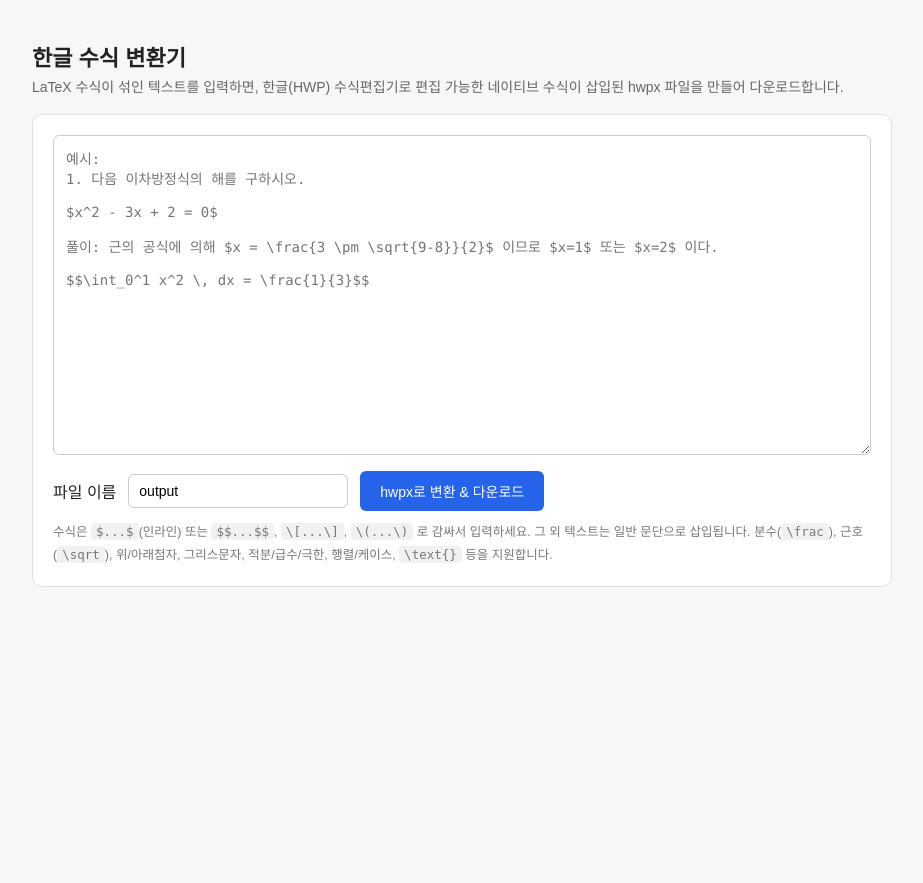
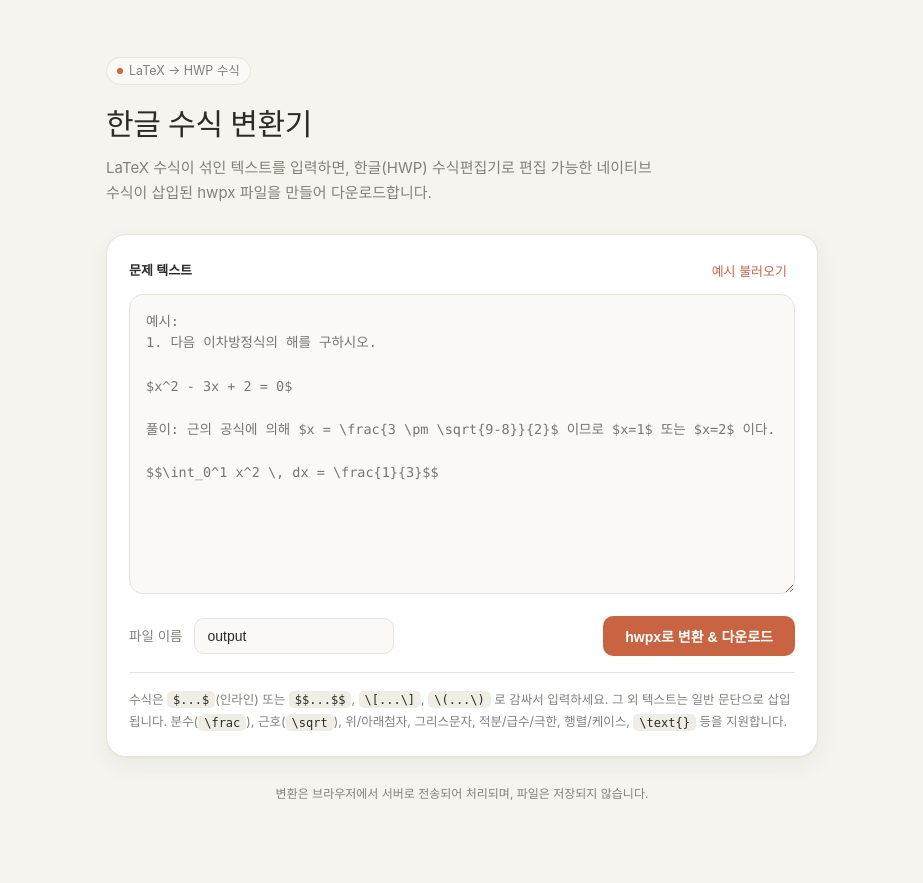
Before and after one commit to gx2001-JH/hwpx-, a Flask app: page / in a window 1280 px wide. Shown: the whole page, without its empty margins (178-1101 px from the left). Before the commit the page ends 587 px from the top, so only its background shows below. Run offline with Flask 3, Linux system fonts and the light colour scheme.

Commit message:
Redesign UI with Claude's warm, minimal visual style
Cream background, clay accent color, rounded cards, serif heading, and a
loading spinner on the status line. Also fixed the status text that still
referenced the old HWP-automation flow, and added a one-click example loader.

Co-Authored-By: Claude Sonnet 5 <noreply@anthropic.com>

```diff
--- a/templates/index.html
+++ b/templates/index.html
@@ -2,69 +2,187 @@
 <html lang="ko">
 <head>
 <meta charset="UTF-8">
+<meta name="viewport" content="width=device-width, initial-scale=1">
 <title>한글 수식 변환기</title>
 <style>
-  :root { color-scheme: light; }
+  :root {
+    color-scheme: light;
+    --bg: #F5F4EE;
+    --surface: #FFFFFF;
+    --surface-2: #FAF9F5;
+    --border: #E6E4DA;
+    --text: #2E2B26;
+    --text-muted: #83807A;
+    --accent: #C96442;
+    --accent-hover: #B5573A;
+    --accent-soft: #F3E4DC;
+    --code-bg: #EFEDE4;
+    --ok: #4C7A4C;
+    --error: #B0453B;
+    --shadow: 0 1px 2px rgba(46, 43, 38, 0.04), 0 8px 24px rgba(46, 43, 38, 0.06);
+  }
   * { box-sizing: border-box; }
   body {
-    font-family: "Malgun Gothic", "맑은 고딕", sans-serif;
-    max-width: 900px;
-    margin: 40px auto;
-    padding: 0 20px;
-    color: #222;
-    background: #f7f7f9;
+    font-family: -apple-system, "Pretendard", "Apple SD Gothic Neo", "맑은 고딕", "Malgun Gothic", sans-serif;
+    max-width: 760px;
+    margin: 0 auto;
+    padding: 56px 24px 80px;
+    color: var(--text);
+    background: var(--bg);
+    line-height: 1.5;
   }
-  h1 { font-size: 22px; margin-bottom: 4px; }
-  p.desc { color: #666; font-size: 14px; margin-top: 0; line-height: 1.6; }
+  .eyebrow {
+    display: inline-flex;
+    align-items: center;
+    gap: 6px;
+    font-size: 12.5px;
+    color: var(--text-muted);
+    background: var(--surface-2);
+    border: 1px solid var(--border);
+    padding: 4px 10px;
+    border-radius: 100px;
+    margin-bottom: 16px;
+  }
+  .eyebrow .dot {
+    width: 6px;
+    height: 6px;
+    border-radius: 50%;
+    background: var(--accent);
+  }
+  h1 {
+    font-family: "Georgia", "Noto Serif KR", serif;
+    font-size: 30px;
+    font-weight: 500;
+    letter-spacing: -0.01em;
+    margin: 0 0 10px;
+    color: var(--text);
+  }
+  p.desc {
+    color: var(--text-muted);
+    font-size: 15px;
+    margin: 0 0 28px;
+    line-height: 1.65;
+    max-width: 58ch;
+  }
   .card {
-    background: #fff;
-    border: 1px solid #e0e0e0;
-    border-radius: 10px;
-    padding: 20px;
-    margin-top: 16px;
+    background: var(--surface);
+    border: 1px solid var(--border);
+    border-radius: 20px;
+    padding: 22px;
+    box-shadow: var(--shadow);
   }
+  .card + .card { margin-top: 16px; }
   textarea {
     width: 100%;
-    height: 320px;
-    font-family: "D2Coding", Consolas, monospace;
-    font-size: 14px;
-    padding: 12px;
-    border: 1px solid #ccc;
-    border-radius: 6px;
+    height: 300px;
+    font-family: "SFMono-Regular", "D2Coding", Consolas, monospace;
+    font-size: 13.5px;
+    line-height: 1.6;
+    padding: 16px;
+    border: 1px solid var(--border);
+    border-radius: 14px;
+    background: var(--surface-2);
+    color: var(--text);
     resize: vertical;
   }
-  .row { display: flex; gap: 12px; margin-top: 12px; align-items: center; flex-wrap: wrap; }
+  textarea:focus, input[type=text]:focus {
+    outline: none;
+    border-color: var(--accent);
+    box-shadow: 0 0 0 3px var(--accent-soft);
+  }
+  .toolbar {
+    display: flex;
+    justify-content: space-between;
+    align-items: center;
+    margin-bottom: 10px;
+  }
+  .toolbar .label {
+    font-size: 13px;
+    font-weight: 600;
+    color: var(--text);
+  }
+  .link-btn {
+    background: none;
+    border: none;
+    color: var(--accent);
+    font-size: 13px;
+    font-weight: 500;
+    cursor: pointer;
+    padding: 4px 8px;
+    border-radius: 6px;
+  }
+  .link-btn:hover { background: var(--accent-soft); }
+  .row { display: flex; gap: 12px; margin-top: 16px; align-items: center; flex-wrap: wrap; }
+  label[for=filename] { font-size: 13.5px; color: var(--text-muted); }
   input[type=text] {
-    padding: 8px 10px;
-    border: 1px solid #ccc;
-    border-radius: 6px;
+    padding: 9px 12px;
+    border: 1px solid var(--border);
+    border-radius: 10px;
     font-size: 14px;
-    width: 220px;
+    width: 200px;
+    background: var(--surface-2);
+    color: var(--text);
   }
-  button {
-    background: #2563eb;
+  button[type=submit] {
+    background: var(--accent);
     color: #fff;
     border: none;
-    padding: 10px 20px;
-    border-radius: 6px;
+    padding: 10px 22px;
+    border-radius: 10px;
     font-size: 14px;
+    font-weight: 600;
     cursor: pointer;
+    margin-left: auto;
+    transition: background 0.15s ease;
   }
-  button:disabled { background: #93b4f0; cursor: default; }
-  button:hover:not(:disabled) { background: #1d4ed8; }
+  button[type=submit]:disabled { background: #D9B7A9; cursor: default; }
+  button[type=submit]:hover:not(:disabled) { background: var(--accent-hover); }
   .hint {
     font-size: 12.5px;
-    color: #777;
-    margin-top: 10px;
-    line-height: 1.7;
+    color: var(--text-muted);
+    margin-top: 16px;
+    padding-top: 16px;
+    border-top: 1px solid var(--border);
+    line-height: 1.8;
   }
-  .hint code { background: #f1f1f4; padding: 1px 5px; border-radius: 4px; }
-  #status { margin-top: 10px; font-size: 13.5px; }
-  #status.error { color: #c0392b; }
-  #status.ok { color: #1a7f37; }
+  .hint code {
+    background: var(--code-bg);
+    color: var(--text);
+    padding: 1.5px 6px;
+    border-radius: 5px;
+    font-size: 12px;
+  }
+  #status {
+    margin-top: 12px;
+    font-size: 13.5px;
+    display: none;
+    align-items: center;
+    gap: 8px;
+  }
+  #status.show { display: flex; }
+  #status.error { color: var(--error); }
+  #status.ok { color: var(--ok); }
+  #status.pending { color: var(--text-muted); }
+  .spinner {
+    width: 13px;
+    height: 13px;
+    border: 2px solid var(--accent-soft);
+    border-top-color: var(--accent);
+    border-radius: 50%;
+    animation: spin 0.7s linear infinite;
+    flex: none;
+  }
+  @keyframes spin { to { transform: rotate(360deg); } }
+  footer {
+    margin-top: 28px;
+    text-align: center;
+    font-size: 12px;
+    color: var(--text-muted);
+  }
 </style>
 </head>
 <body>
+  <span class="eyebrow"><span class="dot"></span>LaTeX → HWP 수식</span>
   <h1>한글 수식 변환기</h1>
   <p class="desc">
     LaTeX 수식이 섞인 텍스트를 입력하면, 한글(HWP) 수식편집기로 편집 가능한 네이티브 수식이 삽입된
@@ -73,6 +191,10 @@
 
   <div class="card">
     <form id="convertForm">
+      <div class="toolbar">
+        <span class="label">문제 텍스트</span>
+        <button type="button" class="link-btn" id="exampleBtn">예시 불러오기</button>
+      </div>
       <textarea id="text" name="text" placeholder="예시:
 1. 다음 이차방정식의 해를 구하시오.
 
@@ -85,10 +207,10 @@ $$\int_0^1 x^2 \, dx = \frac{1}{3}$$"></textarea>
       <div class="row">
         <label for="filename">파일 이름</label>
         <input type="text" id="filename" name="filename" value="output" placeholder="output">
-        <button type="submit" id="submitBtn">hwpx로 변환 & 다운로드</button>
+        <button type="submit" id="submitBtn">hwpx로 변환 &amp; 다운로드</button>
       </div>
     </form>
-    <div id="status"></div>
+    <div id="status"><span class="spinner" style="display:none"></span><span class="msg"></span></div>
     <div class="hint">
       수식은 <code>$...$</code>(인라인) 또는 <code>$$...$$</code>, <code>\[...\]</code>, <code>\(...\)</code> 로 감싸서 입력하세요.
       그 외 텍스트는 일반 문단으로 삽입됩니다. 분수(<code>\frac</code>), 근호(<code>\sqrt</code>), 위/아래첨자,
@@ -96,26 +218,49 @@ $$\int_0^1 x^2 \, dx = \frac{1}{3}$$"></textarea>
     </div>
   </div>
 
+  <footer>변환은 브라우저에서 서버로 전송되어 처리되며, 파일은 저장되지 않습니다.</footer>
+
   <script>
     const form = document.getElementById('convertForm');
     const statusEl = document.getElementById('status');
+    const statusMsg = statusEl.querySelector('.msg');
+    const spinner = statusEl.querySelector('.spinner');
     const btn = document.getElementById('submitBtn');
+    const textEl = document.getElementById('text');
+
+    const EXAMPLE = `1. 다음 이차방정식의 해를 구하시오.
+
+$x^2 - 3x + 2 = 0$
+
+풀이: 근의 공식에 의해 $x = \\frac{3 \\pm \\sqrt{9-8}}{2}$ 이므로 $x=1$ 또는 $x=2$ 이다.
+
+2. $0 < \\theta < \\frac{\\pi}{2}$ 이고 $\\sin\\theta \\ge \\frac{1}{2}$ 일 때, 다음을 구하시오.
+
+$$\\int_0^1 x^2 \\, dx = \\frac{1}{3}$$`;
+
+    document.getElementById('exampleBtn').addEventListener('click', () => {
+      textEl.value = EXAMPLE;
+      textEl.focus();
+    });
+
+    function setStatus(mode, text) {
+      statusEl.className = 'show ' + mode;
+      spinner.style.display = mode === 'pending' ? 'inline-block' : 'none';
+      statusMsg.textContent = text;
+    }
 
     form.addEventListener('submit', async (e) => {
       e.preventDefault();
-      statusEl.className = '';
-      statusEl.textContent = '';
-      const text = document.getElementById('text').value;
+      const text = textEl.value;
       const filename = document.getElementById('filename').value || 'output';
 
       if (!text.trim()) {
-        statusEl.className = 'error';
-        statusEl.textContent = '변환할 텍스트를 입력해주세요.';
+        setStatus('error', '변환할 텍스트를 입력해주세요.');
         return;
       }
 
       btn.disabled = true;
-      statusEl.textContent = '한글 프로그램에서 수식을 생성하는 중입니다... (수 초 소요될 수 있습니다)';
+      setStatus('pending', '수식을 변환하는 중입니다...');
 
       try {
         const res = await fetch('/convert', {
@@ -138,11 +283,9 @@ $$\int_0^1 x^2 \, dx = \frac{1}{3}$$"></textarea>
         a.remove();
         URL.revokeObjectURL(url);
 
-        statusEl.className = 'ok';
-        statusEl.textContent = '변환이 완료되어 다운로드했습니다.';
+        setStatus('ok', '변환이 완료되어 다운로드했습니다.');
       } catch (err) {
-        statusEl.className = 'error';
-        statusEl.textContent = err.message;
+        setStatus('error', err.message);
       } finally {
         btn.disabled = false;
       }
```
Also changed, not shown: public/index.html (+193 -50 lines).
